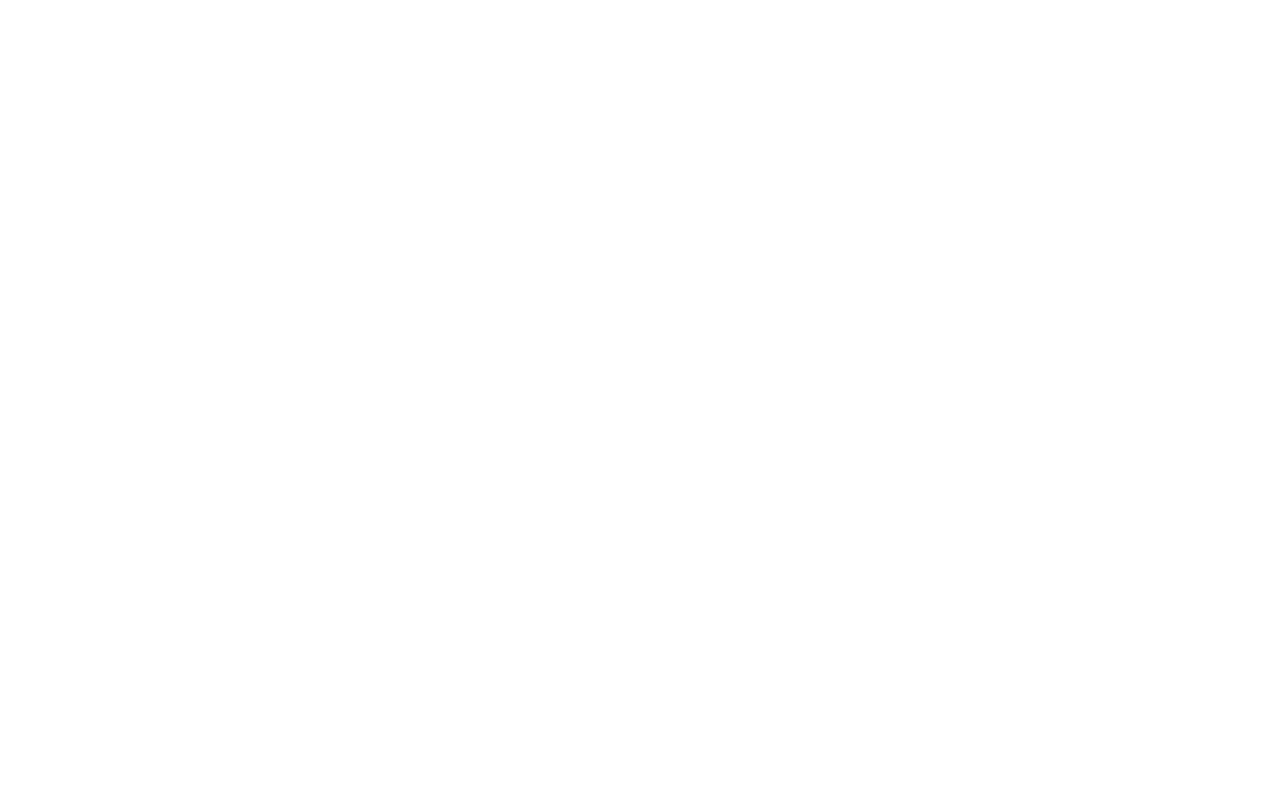
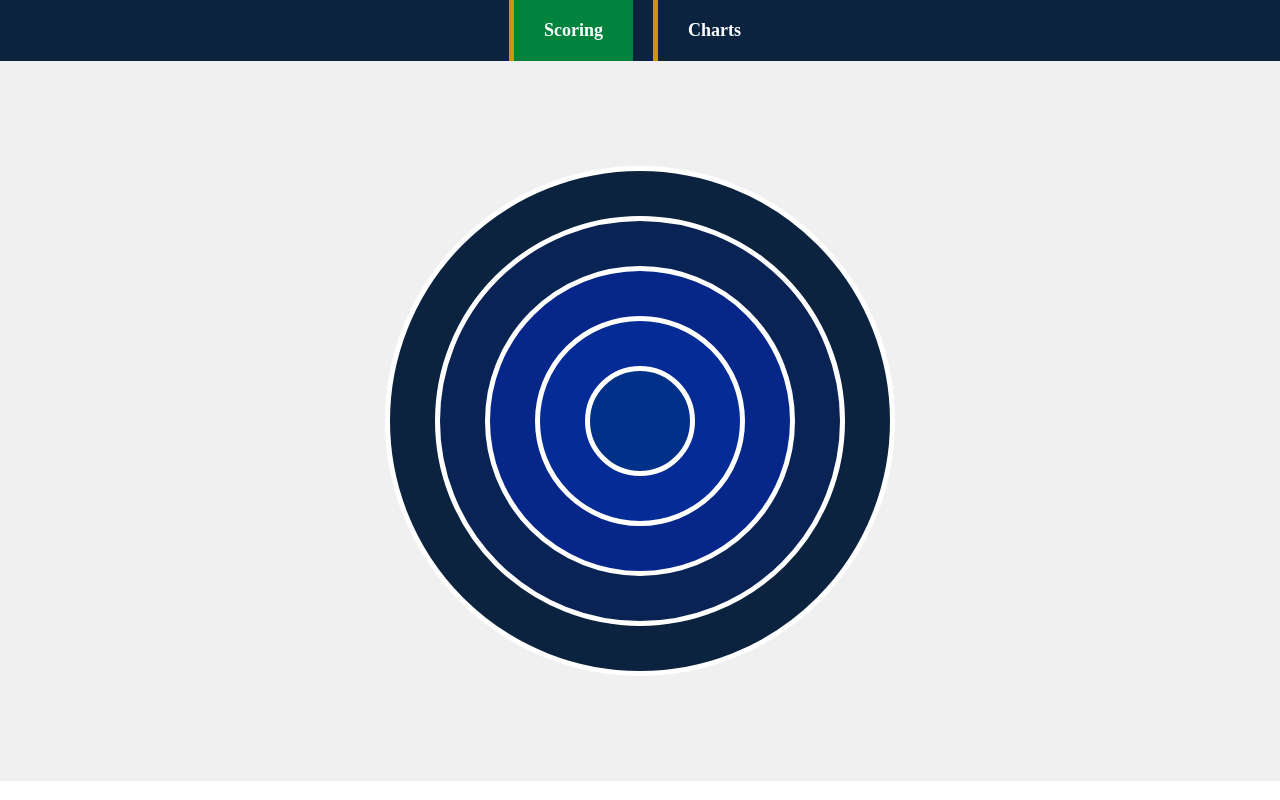
Before and after one commit to slayer1371/cs4good-beanbag, a React (Vite) app in the folder client/: page / in a window 1280 px wide. Built offline with nearby package versions, Linux system fonts and the light colour scheme.

Commit message:
Added NavBar

```diff
--- a/client/src/App.jsx
+++ b/client/src/App.jsx
@@ -1,6 +1,5 @@
 import React, { useState } from "react";
 import { BrowserRouter as Router, Routes, Route } from "react-router-dom";
-import HomePage from "./assets/components/HomePage";
 import ScoringPage from "./assets/components/ScoringPage";
 import ChartPage from "./assets/components/ChartPage";
 import "./assets/styles/index.css";
@@ -10,8 +9,7 @@
   return(
     <Router>
       <Routes>
-        <Route path="/" element={<HomePage />} />
-        <Route path="/scoring" element={<ScoringPage />} />
+        <Route path="/" element={<ScoringPage />} />
         <Route path="/charts" element={<ChartPage />} />
       </Routes>
     </Router>
--- a/client/src/assets/components/ChartPage.jsx
+++ b/client/src/assets/components/ChartPage.jsx
@@ -1,4 +1,5 @@
 import React, { useState, useEffect} from "react";
+import NavBar from "./NavBar";
 
 function ChartPage(){
   const [data, setData] = useState({});
@@ -10,6 +11,7 @@
 
   return(
     <div>
+      <NavBar/>
 
     </div>
 
--- a/client/src/assets/components/HomePage.jsx
+++ b/client/src/assets/components/HomePage.jsx
@@ -1,6 +1,15 @@
+
+
+
+
+
+/////////////////////////////////////////////DO NOT USE\\\\\\\\\\\\\\\\\\\\\\\\\\\\\\\\\\\\\\\\\\\\
 import React, { useState } from "react";
+import { useNavigate } from "react-router-dom";
 
 function HomePage(){
+  const navigate = useNavigate();
+
 
   return(
     <div>
--- /dev/null
+++ b/client/src/assets/components/NavBar.jsx
@@ -0,0 +1,37 @@
+import React, { useState, useEffect} from "react";
+import NavItem from "./NavItem";
+const navItems = [
+  {
+    title: "Scoring",
+    route: "/"
+  },
+  {
+    title: "Charts",
+    route: "/charts"
+  }
+
+
+]
+
+function NavBar(){
+  return(
+    <div className="nav-container">
+      {
+      navItems.map((item, index)=>(
+          <NavItem
+            key={index}
+            title ={item.title}
+            route = {item.route}
+          />
+        ))
+      }
+
+
+
+    </div>
+  )
+
+
+}
+
+export default NavBar;
--- /dev/null
+++ b/client/src/assets/components/NavItem.jsx
@@ -0,0 +1,18 @@
+import React from "react";
+import { useNavigate, useLocation } from "react-router-dom";
+
+function NavItem({ title, route }) {
+  const navigate = useNavigate();
+  const location = useLocation();
+
+  return (
+    <div
+      className={`nav-item ${location.pathname === route ? "active" : ""}`}
+      onClick={() => navigate(route)}
+    >
+      {title}
+    </div>
+  );
+}
+
+export default NavItem;
--- a/client/src/assets/components/ScoringPage.jsx
+++ b/client/src/assets/components/ScoringPage.jsx
@@ -1,5 +1,7 @@
 import React, { useState, useEffect } from "react";
 import Target from "./Target";
+import NavBar from "./NavBar";
+
 function ScoringPage(){
   const [teamList, setTeamList] = useState([]);
   const [selectedTeam, setSelectedTeam] = useState("");
@@ -16,6 +18,7 @@
 
   return(
     <div>
+      <NavBar/>
       <Target selectedRing = {selectedRing} setSelectedRing = {setSelectedRing}/>
     </div>
 
--- a/client/src/assets/styles/index.css
+++ b/client/src/assets/styles/index.css
@@ -1,9 +1,27 @@
+/* ND color pallet */
+
+/*
+ND Blue: #0c2340
+Standard Dome Gold: #c99700
+Irish Green: #00843d
+ */
+
+
+
+
+/* General Styling */
+
+body{
+  margin: 0px;
+}
+
+
 /* Target styling*/
 .target-container {
   display: flex;
   align-items: center;
   justify-content: center;
-  height: 100vh;
+  height: 90vh;
   background-color: #f0f0f0;
 }
 
@@ -62,3 +80,36 @@
   transform: scale(1.1);
 
 }
+
+/* NavBar styling */
+
+.nav-container {
+  display: flex;
+  justify-content: center;
+  align-items: center;
+  background-color: #0c2340;
+  gap: 20px;
+  box-shadow: 0 4px 6px rgba(0, 0, 0, 0.1);
+}
+
+.nav-item {
+
+  color: white;
+  font-size: 18px;
+  font-weight: bold;
+  text-decoration: none;
+  height: 100%;
+  padding: 20px 30px;
+  cursor: pointer;
+  transition: color 0.1s ease, background-color 0.1s ease;
+  border-left: thick solid #c99700;
+}
+
+.nav-item:hover {
+  background-color: #c99700;
+}
+
+.nav-item.active {
+  background-color: #00843d;
+  color: white;
+}
```
